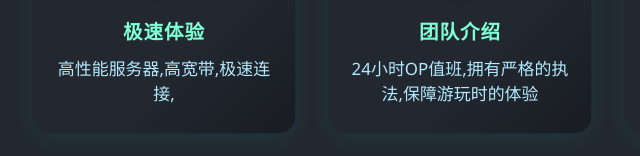
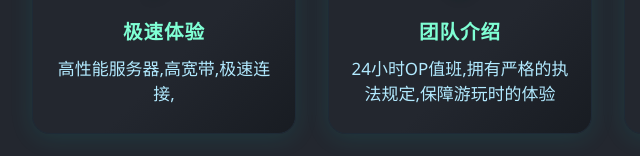
Before and after one commit to CHYGAT-IEL/CHYGAT-IEL.github.io, a plain HTML site: page index.html in a window 1280 px wide. Shown: the part 644-800 px from the top of the page, 32-672 px from the left. Drawn offline with Linux system fonts and the light colour scheme.

Commit message:
Update index.html

```diff
--- a/index.html
+++ b/index.html
@@ -63,7 +63,7 @@
           <a class="feature-item" data-tooltip="优秀的OP团队,点击查看详情" href="Branch/OPintroduction.html">
             <span class="icon">🛡️</span>
             <h3>团队介绍</h3>
-            <p>24小时OP值班,拥有严格的执法,保障游玩时的体验</p>
+            <p>24小时OP值班,拥有严格的执法规定,保障游玩时的体验</p>
           </a>
           <a class="feature-item" data-tooltip="点击查看插件介绍" href="Branch/Pluginintroduction.html">
             <span class="icon">⚙️</span>
```
